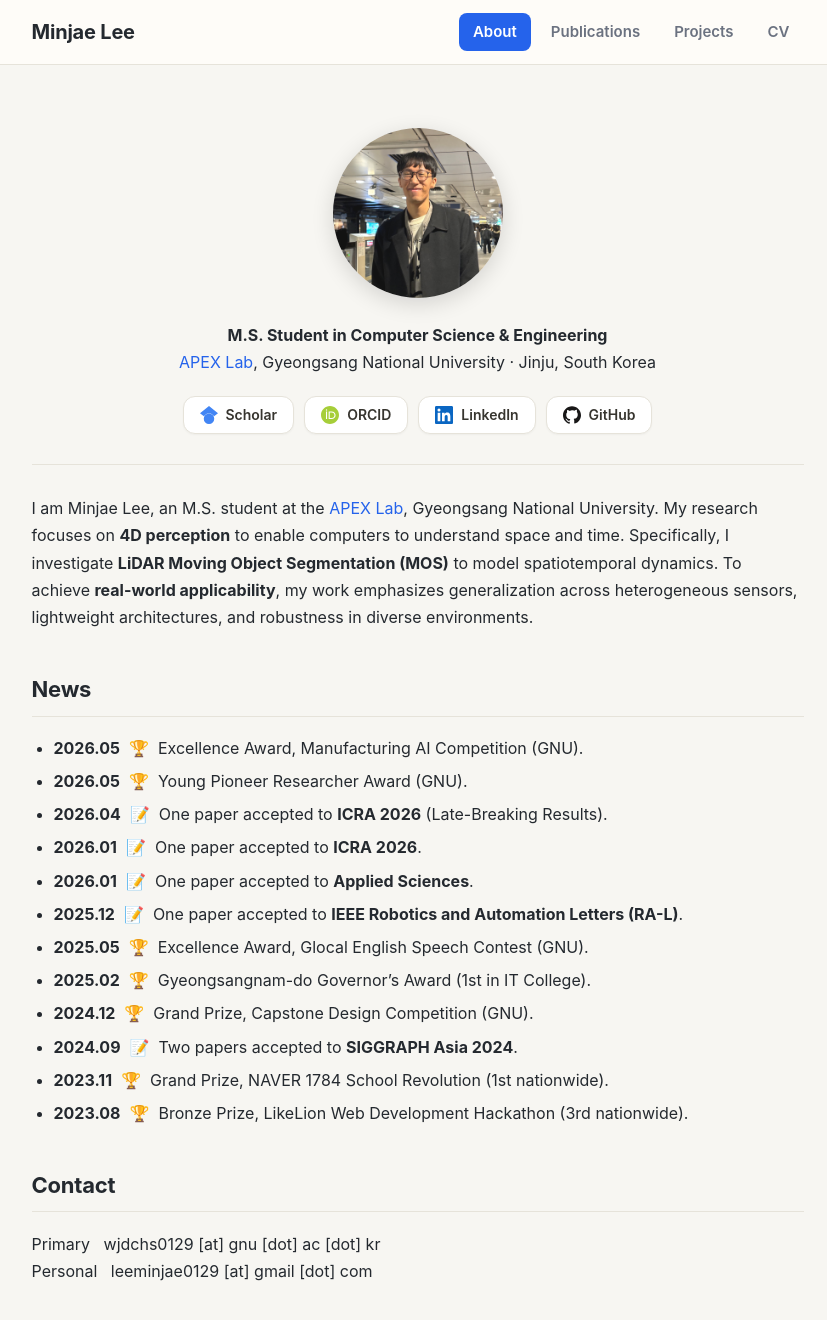
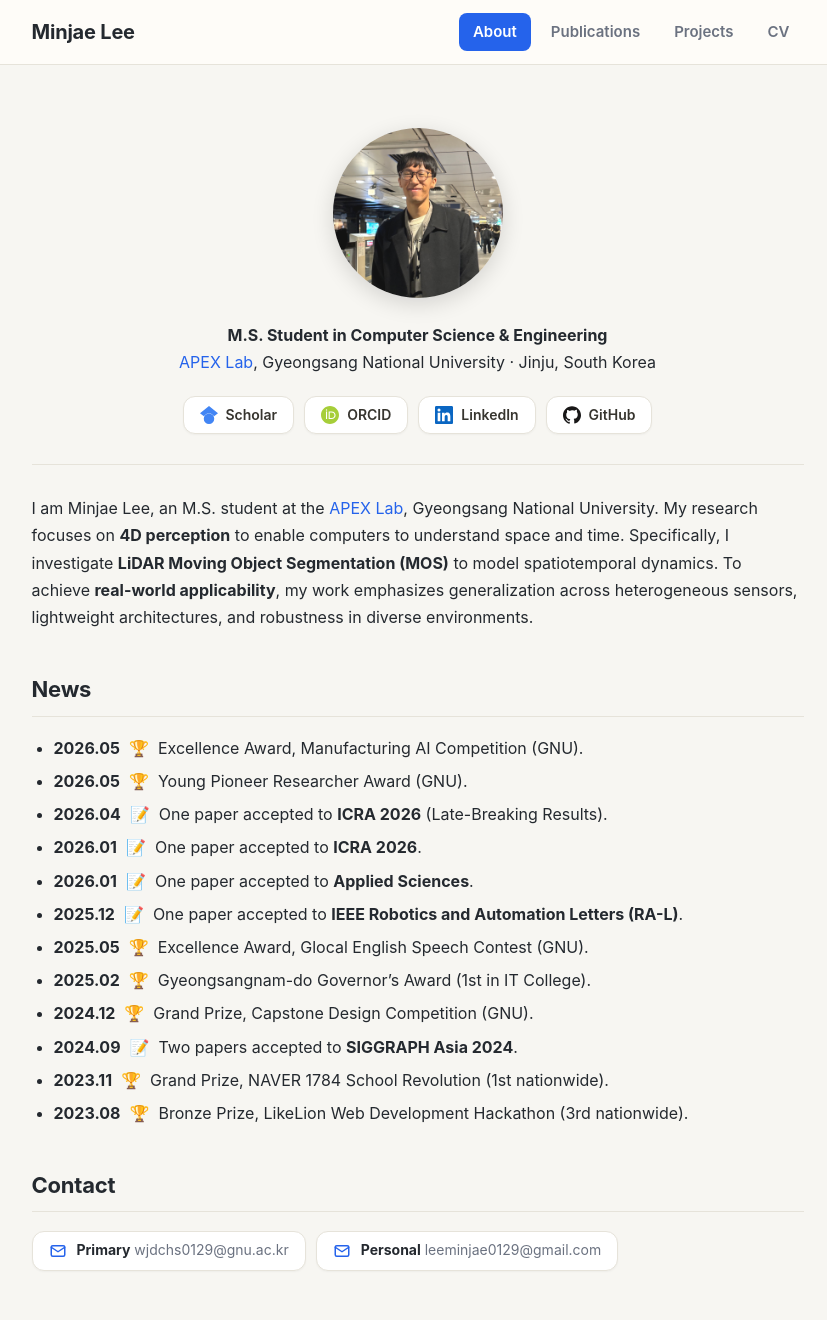
Before and after one commit to MinChoi0129/MinChoi0129.github.io, a Jekyll site: the page built from README.md, in a window 1280 px wide and 1397 px high. Shown: the top 1320 px of the window, without its empty margins (215-1042 px from the left). Built offline with Jekyll 4.4.1, drawn with Linux system fonts in a browser that asks for light colours.

Commit message:
Contact: bold Primary/Personal as clickable mailto buttons
Turn the two contact rows into pill buttons that open the mail client
(mailto:), with bold Primary/Personal labels and an envelope icon.

Co-Authored-By: Claude Opus 4.8 (1M context) <noreply@anthropic.com>

```diff
--- a/README.md
+++ b/README.md
@@ -50,5 +50,7 @@ I am Minjae Lee, an M.S. student at the <a href="https://apex.gnu.ac.kr" target=
 
 ## Contact
 
-Primary &nbsp; wjdchs0129 [at] gnu [dot] ac [dot] kr<br/>
-Personal &nbsp; leeminjae0129 [at] gmail [dot] com
+<p class="contact-links">
+<a class="email-btn" href="mailto:wjdchs0129@gnu.ac.kr"><svg viewBox="0 0 24 24" fill="none" stroke="currentColor" stroke-width="2" stroke-linecap="round" stroke-linejoin="round" aria-hidden="true"><rect x="3" y="5" width="18" height="14" rx="2"/><path d="m3 7 9 6 9-6"/></svg><span><strong>Primary</strong> <span class="addr">wjdchs0129@gnu.ac.kr</span></span></a>
+<a class="email-btn" href="mailto:leeminjae0129@gmail.com"><svg viewBox="0 0 24 24" fill="none" stroke="currentColor" stroke-width="2" stroke-linecap="round" stroke-linejoin="round" aria-hidden="true"><rect x="3" y="5" width="18" height="14" rx="2"/><path d="m3 7 9 6 9-6"/></svg><span><strong>Personal</strong> <span class="addr">leeminjae0129@gmail.com</span></span></a>
+</p>
--- a/assets/css/style.css
+++ b/assets/css/style.css
@@ -162,6 +162,32 @@ code {
 .social-btn.github   svg { color: #181717; }
 .social-btn.github:hover   { border-color: #181717; }
 
+/* ---- Contact email buttons ---- */
+.contact-links { display: flex; flex-wrap: wrap; gap: 10px; margin-top: 6px; }
+.email-btn {
+  display: inline-flex;
+  align-items: center;
+  gap: 10px;
+  padding: 10px 16px;
+  border-radius: 12px;
+  background: #fff;
+  border: 1px solid var(--border);
+  color: var(--fg);
+  font-size: 14px;
+  line-height: 1.2;
+  box-shadow: 0 1px 2px rgba(0, 0, 0, 0.04);
+  transition: transform .16s ease, box-shadow .16s ease, border-color .16s ease;
+}
+.email-btn:hover {
+  transform: translateY(-2px);
+  box-shadow: 0 8px 18px rgba(0, 0, 0, 0.10);
+  border-color: var(--accent);
+  text-decoration: none;
+}
+.email-btn svg { width: 18px; height: 18px; flex: none; color: var(--accent); }
+.email-btn strong { color: var(--fg); font-weight: 700; }
+.email-btn .addr { color: var(--muted); }
+
 /* header can wrap when nav has several items */
 .header-inner { flex-wrap: wrap; row-gap: 8px; }
 .site-nav { flex-wrap: wrap; }
```
